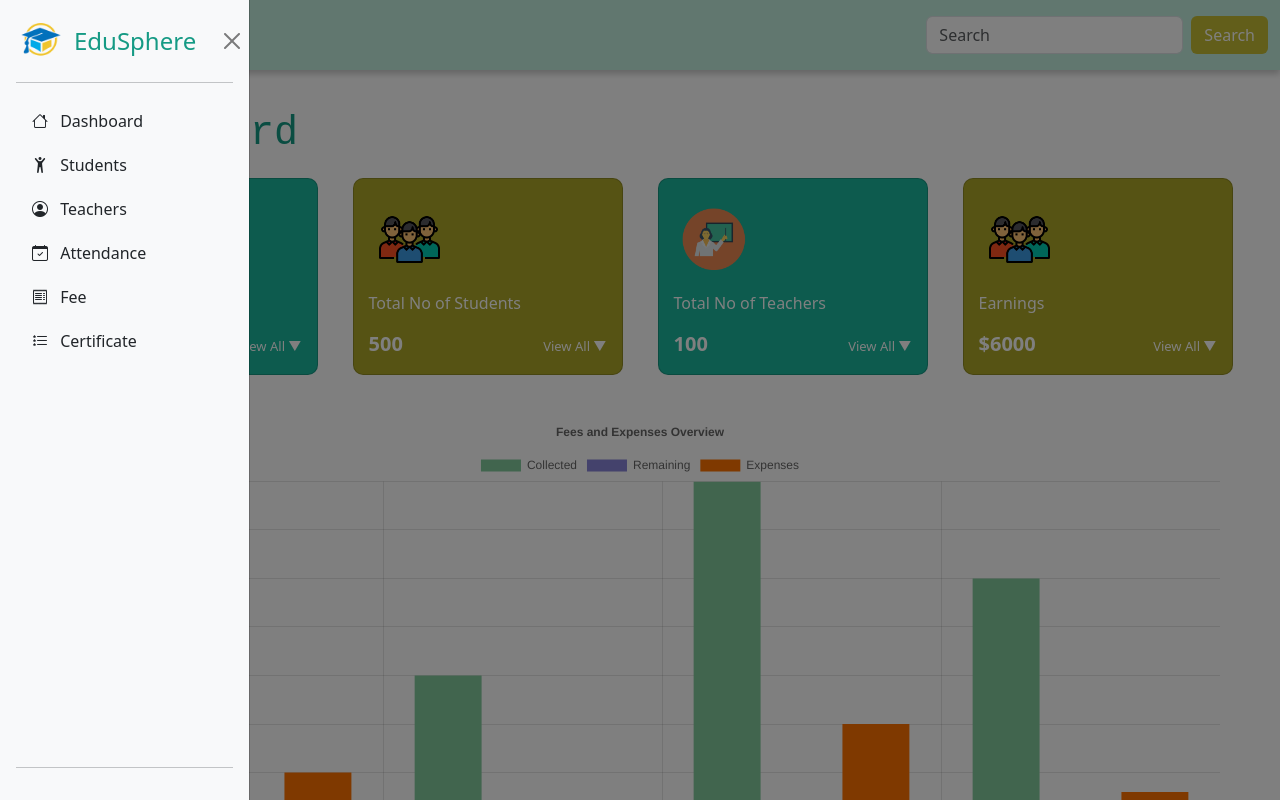
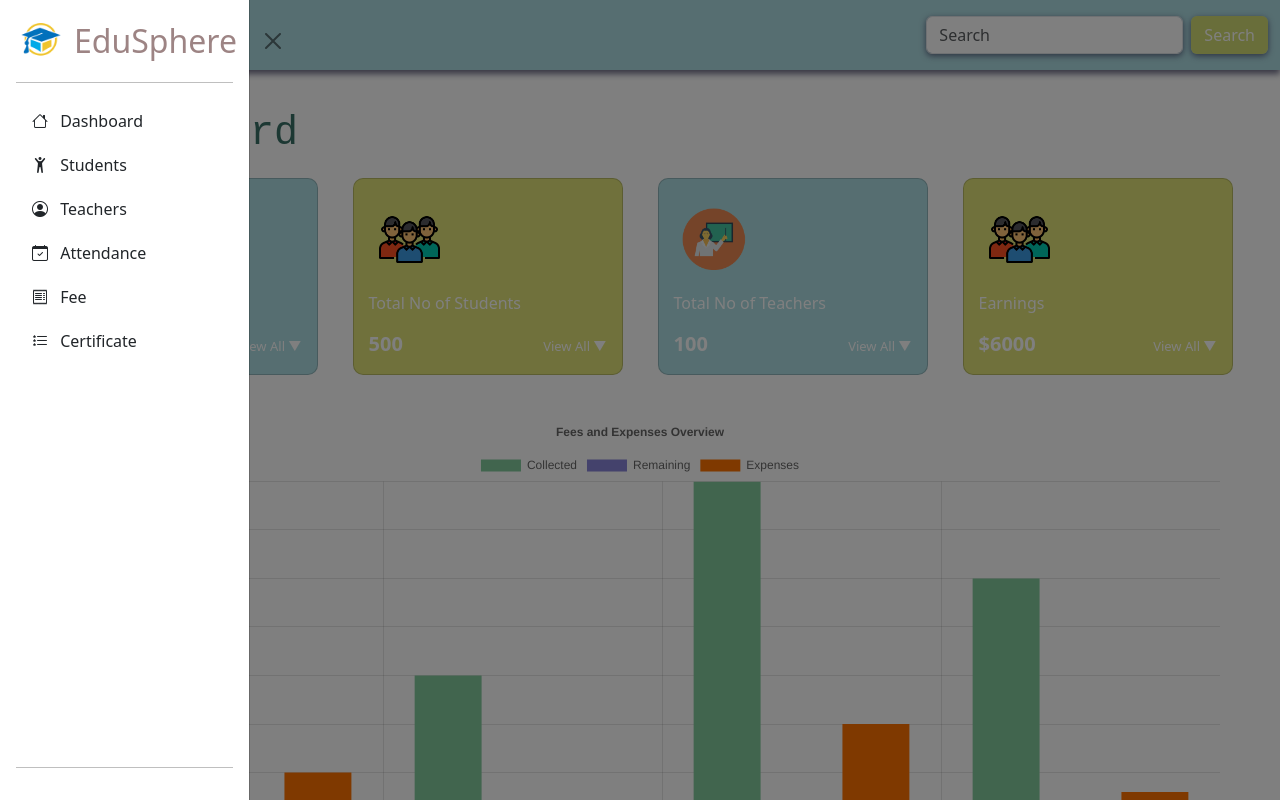
Before and after one commit to maheeen-khan/SchoolManagementSystem, a React app in the folder frontend/: page / in a window 1280 px wide. Both pictures are taken after a click on the button 41 px from the left and 35 px from the top of the page. Built offline with nearby package versions, Linux system fonts and the light colour scheme; the HTML template or start-up script is replaced by a standard one.

Commit message:
main merge

```diff
--- a/frontend/src/componenets/Navbar/Navbar.jsx
+++ b/frontend/src/componenets/Navbar/Navbar.jsx
@@ -3,8 +3,8 @@ import Logo2 from '../../assets/Logo.png'
 import '../../index.css'
 function Navbar({head}) {
   return (
-    <nav className="navbar navbar-expand-lg  " style={{ backgroundColor: "#8fdfc288" ,
-        boxShadow: "0 4px 6px rgba(0,0,0,0.2)" }}>
+    <nav className="navbar navbar-expand-lg  " style={{ backgroundColor: "#38abb869" ,
+        boxShadow: "0 4px 6px rgba(61, 59, 95, 0.72)" }}>
       <div className="container-fluid">
 
         <button
@@ -13,6 +13,7 @@ function Navbar({head}) {
         data-bs-toggle="offcanvas"
         data-bs-target="#offcanvasSidebar"
         aria-controls="offcanvasSidebar"
+        style={{boxShadow: "0 4px 6px rgba(61, 59, 95, 0.72)"}}
       >
         <i className="bi bi-list"></i>
       </button>
@@ -20,8 +21,8 @@ function Navbar({head}) {
       {head ? <h3 className="ms-3 mt-2">{head}</h3> : <img src={Logo2} alt="Logo" style={{ height: '40px', marginLeft: '10px' }} />}
 
           <form className="d-flex ms-auto" role="search">
-            <input className="form-control me-2" type="search" placeholder="Search" aria-label="Search" />
-            <button className="btn submit" type="submit">Search</button>
+            <input className="form-control me-2" type="search" placeholder="Search" aria-label="Search" style={{boxShadow:"0 2px 6px rgba(61, 59, 95, 0.72)"}}/>
+            <button className="btn submit" type="submit" style={{boxShadow:"0 2px 6px rgba(61, 59, 95, 0.72)"}}>Search</button>
           </form>
         </div>
 
--- a/frontend/src/componenets/Sidebar/Sidebar.jsx
+++ b/frontend/src/componenets/Sidebar/Sidebar.jsx
@@ -12,11 +12,11 @@ function Sidebar() {
 
       {/* Offcanvas sidebar */}
       <div
-        className="offcanvas offcanvas-start d-md-flex d-lg-flex flex-column flex-shrink-0 p-3 bg-light"
+        className="offcanvas offcanvas-start d-md-flex d-lg-flex flex-column flex-shrink-0 p-3 "
         tabIndex="-1"
         id="offcanvasSidebar"
         aria-labelledby="offcanvasSidebarLabel"
-        style={{ width: '250px' }}
+        style={{ width: '250px' ,color:'black' }}
       >
         {/* Logo */}
         <Link
@@ -24,7 +24,7 @@ function Sidebar() {
           className="d-flex align-items-center justify-content-center mb-3 mb-md-0 me-md-auto text-decoration-none"
         >
           <img src={Logo2} alt="Logo" width={50} className="me-2" />
-          <span className="fs-4 me-4" style={{color:'#159a84'}}>EduSphere</span>
+          <span className="fs-2 me-4" style={{color:'#6a4545a8'}}>EduSphere</span>
 
             <button type="button" class="btn-close" data-bs-dismiss="offcanvas" aria-label="Close"></button>
 
--- a/frontend/src/index.css
+++ b/frontend/src/index.css
@@ -4,7 +4,7 @@
   margin-bottom: 20px;
   display: flex;
   align-items: center;
-  color: #159a84;
+  color: #397067;
 }
 
 .cards {
@@ -20,7 +20,7 @@
   content: '';
   width: 0%;
   height: 2px;
-  background: #1AB69D;
+  background: #13241e88;
   display: block;
   transition: 1.5s;
 }
@@ -29,13 +29,16 @@
   width: 100%;
 }
 .nav-pills .nav-link:hover {
-  color: #159a84 !important;
+  color: #2f554fd2 !important;
 }
 .submit{
-  background-color: #c4bd34 !important;
-  color: white !important;
+  background-color: rgba(219, 223, 98, 0.85) !important;
+  font-weight:bolder;
+  color: rgb(255, 255, 255) !important;
+
 }
 .submit:hover{
-  background-color: #b3a42e !important;
+  background-color: rgb(190, 147, 56) !important;
   color: white !important;
+  box-shadow: 0 4px 6px rgba(10, 10, 17, 0.72)
 }
--- a/frontend/src/pages/Mainpage/Dashboard/Dashboard.jsx
+++ b/frontend/src/pages/Mainpage/Dashboard/Dashboard.jsx
@@ -21,10 +21,10 @@ function Dashboard() {
         {/* LEFT COLUMN */}
         <div className="dash-left">
           <div className="dash-cards">
-            <Cards heading="Attendance Overview" value="540" photo={attenOverview} colour={"#1AB69D"} />
-            <Cards heading="Total No of Students" value="500" photo={student} colour={"#ADA729"} />
-            <Cards heading="Total No of Teachers" value="100" photo={teacher} colour={"#1AB69D"} />
-            <Cards heading="Earnings" value="$6000" photo={student} colour={"#ADA729"} />
+            <Cards heading="Attendance Overview" value="540" photo={attenOverview} colour={"#38abb869"} />
+            <Cards heading="Total No of Students" value="500" photo={student} colour={"rgba(219, 223, 98, 0.85)"} />
+            <Cards heading="Total No of Teachers" value="100" photo={teacher} colour={"#38abb869"} />
+            <Cards heading="Earnings" value="$6000" photo={student} colour={"rgba(219, 223, 98, 0.85)"} />
 
           </div>
 
```
